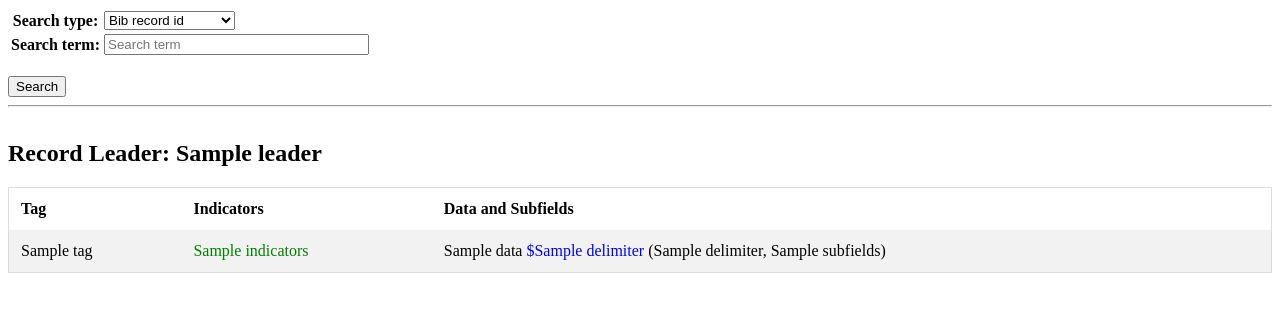
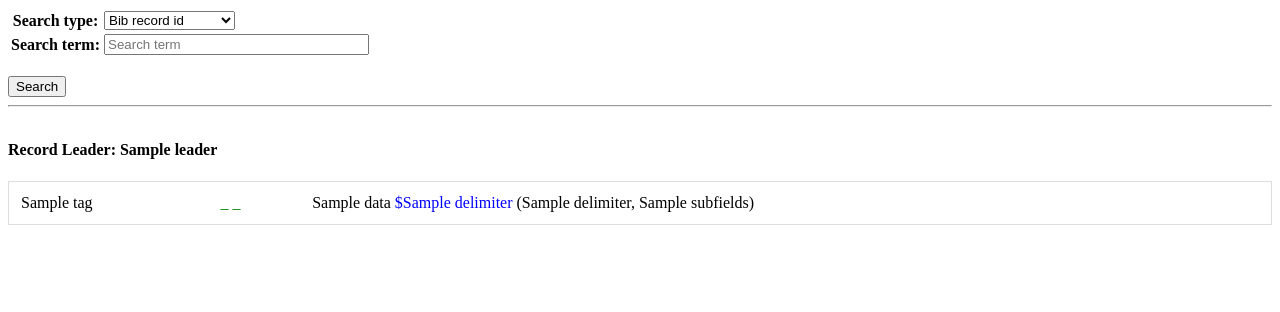
Before and after one commit to UCLALibrary/voyager-archive, a Django app: template voyager_archive/templates/voyager_archive/marc_display.html in a window 1280 px wide. Shown: the top 312 px of the page. Run offline with Django 4.2, Linux system fonts and the light colour scheme; tables that the repository leaves empty hold one stand-in row (values such as "Sample post"); the template is opened without the code that fills it: values that come from a table or form of the project are taken from there, most other values are stand-ins (such as "Sample title", 1, 10 or a date in 2020); parts of the project's set-up code (start-up, migrations or seed data) failed here and were passed over.

Commit message:
Change requests for formatting and indicator display

```diff
--- a/voyager_archive/static/css/style.css
+++ b/voyager_archive/static/css/style.css
@@ -33,6 +33,6 @@
     color: green
   }
 
-  .subfield {
+  .delimiter {
     color: blue
   }
--- a/voyager_archive/templates/voyager_archive/marc_display.html
+++ b/voyager_archive/templates/voyager_archive/marc_display.html
@@ -13,23 +13,21 @@
 
 <div class="row">
     <div class="column">
-        <h2>Record Leader: {{ marc_record.leader }}</h1>
+        <h4>Record Leader: {{ marc_record.leader }}</h4>
         <table class="data-display">
-            <tr>
-                <th>Tag</th>
-                <th>Indicators</th>
-                <th>Data and Subfields</th>
-            </tr>
             {% for field in marc_record.fields %}
             <tr>
                 <td>{{ field.tag }}</td>
-                <td><span class='indicators'>{{ field.indicators }}</span></td>
+                <td><span class='indicators'>
+                    {{ field.indicator1|default:"_" }}
+                    {{ field.indicator2|default:"_" }}
+                    </span>
+                </td>
                 <td>
                     {{ field.data }}
                     {% for delimiter, values in field.subfields.items %}
-                        <span class='subfield'>${{ delimiter }}</span>
                         {% for value in values %}
-                            {{ value }}
+                            <span class='delimiter'>${{ delimiter }}</span> {{ value }}
                         {% endfor %}
                     {% endfor %}
                 </td>
--- a/voyager_archive/views_utils.py
+++ b/voyager_archive/views_utils.py
@@ -38,7 +38,8 @@ def get_marc_fields(marc_text: str) -> list:
             tmp_rec_dict["data"] = field.data
 
         if hasattr(field, "indicator1"):
-            tmp_rec_dict["indicators"] = f"{field.indicator1} {field.indicator2}"
+            tmp_rec_dict["indicator1"] = str.strip(field.indicator1)
+            tmp_rec_dict["indicator2"] = str.strip(field.indicator2)
 
         try:
             subfield_dict = {}
```
